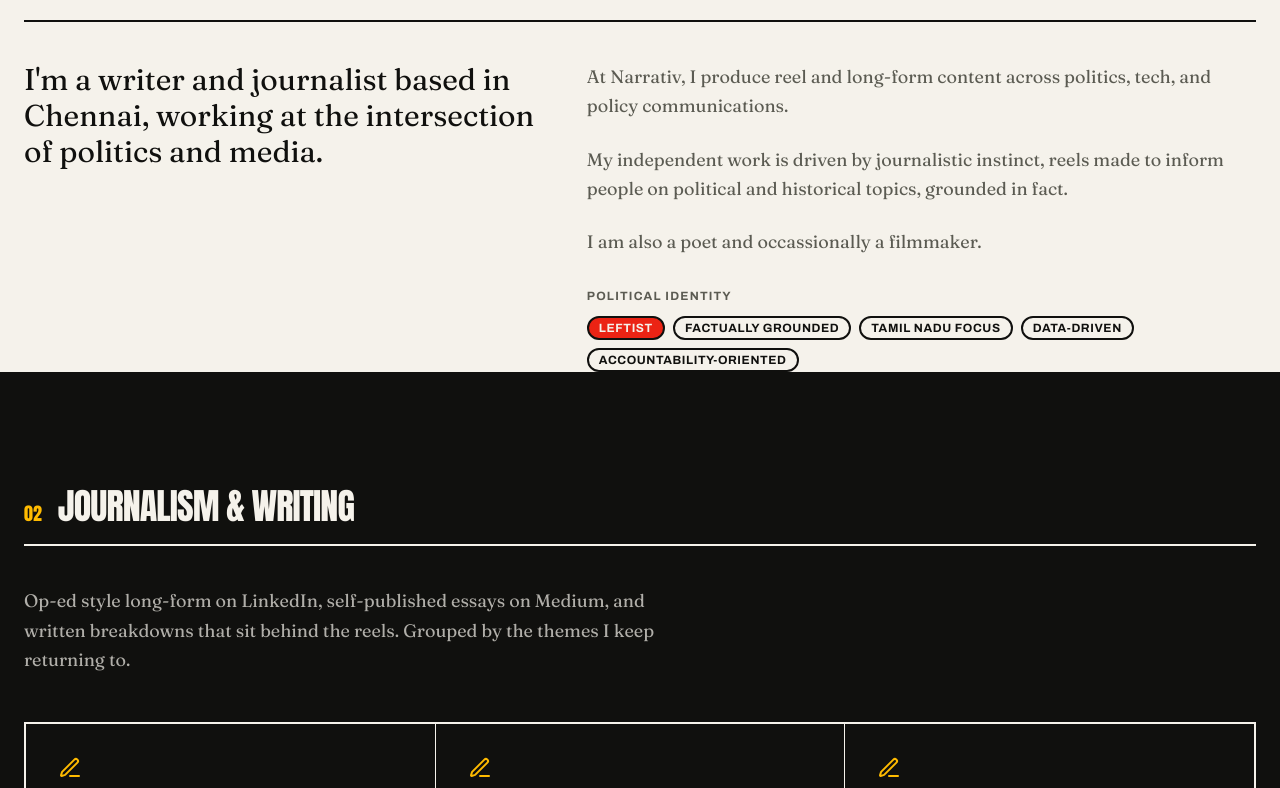
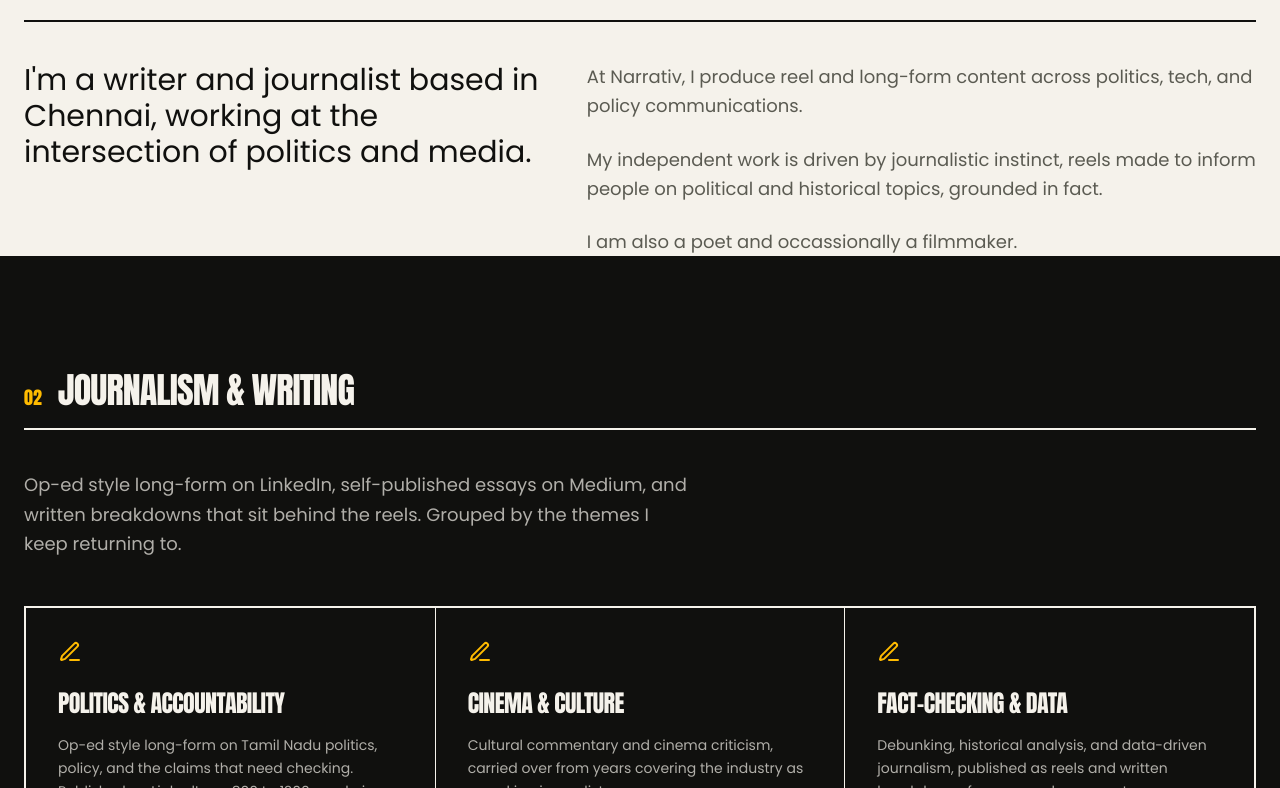
Before and after one commit to ajaakashhh/aj, a Next.js app: page / in a window 1280 px wide. Shown: the part 854-1642 px from the top of the page. Built offline with nearby package versions, Linux system fonts and the light colour scheme.

Commit message:
Remove political identity tags, switch body fonts to Poppins
Drops the political identity tag row from the About section. Swaps
Archivo/Fraunces for Poppins across all sans/serif text, keeping
Anton for section titles.

```diff
--- a/app/layout.tsx
+++ b/app/layout.tsx
@@ -1,5 +1,5 @@
 import type { Metadata } from "next";
-import { Anton, Archivo, Fraunces } from "next/font/google";
+import { Anton, Poppins } from "next/font/google";
 import "./globals.css";
 
 const display = Anton({
@@ -9,17 +9,12 @@ const display = Anton({
   display: "swap",
 });
 
-const sans = Archivo({
+const sans = Poppins({
+  weight: ["300", "400", "500", "600", "700", "800"],
+  style: ["normal", "italic"],
   subsets: ["latin"],
   variable: "--font-sans",
   display: "swap",
-});
-
-const serif = Fraunces({
-  subsets: ["latin"],
-  variable: "--font-serif",
-  display: "swap",
-  axes: ["opsz", "SOFT"],
 });
 
 export const metadata: Metadata = {
@@ -41,8 +36,8 @@ export default function RootLayout({
   children: React.ReactNode;
 }) {
   return (
-    <html lang="en" className={`${display.variable} ${sans.variable} ${serif.variable}`}>
-      <body className="grain font-serif antialiased">{children}</body>
+    <html lang="en" className={`${display.variable} ${sans.variable}`}>
+      <body className="grain font-sans antialiased">{children}</body>
     </html>
   );
 }
--- a/components/sections/about.tsx
+++ b/components/sections/about.tsx
@@ -1,7 +1,6 @@
 import { profile } from "@/lib/data";
 import { SectionLabel } from "@/components/section-label";
 import { Reveal } from "@/components/reveal";
-import { Badge } from "@/components/ui/badge";
 
 export function About() {
   return (
@@ -23,21 +22,6 @@ export function About() {
               </p>
             </Reveal>
           ))}
-
-          <Reveal delay={0.2}>
-            <div className="mt-8">
-              <p className="mb-3 font-sans text-xs font-bold uppercase tracking-widest text-muted-foreground">
-                Political identity
-              </p>
-              <div className="flex flex-wrap gap-2">
-                {profile.politicalIdentity.map((tag, i) => (
-                  <Badge key={tag} variant={i === 0 ? "signal" : "default"}>
-                    {tag}
-                  </Badge>
-                ))}
-              </div>
-            </div>
-          </Reveal>
         </div>
       </div>
     </section>
--- a/tailwind.config.ts
+++ b/tailwind.config.ts
@@ -31,7 +31,7 @@ const config: Config = {
       fontFamily: {
         display: ["var(--font-display)", "sans-serif"],
         sans: ["var(--font-sans)", "system-ui", "sans-serif"],
-        serif: ["var(--font-serif)", "Georgia", "serif"],
+        serif: ["var(--font-sans)", "system-ui", "sans-serif"],
       },
       borderRadius: {
         lg: "var(--radius)",
```
